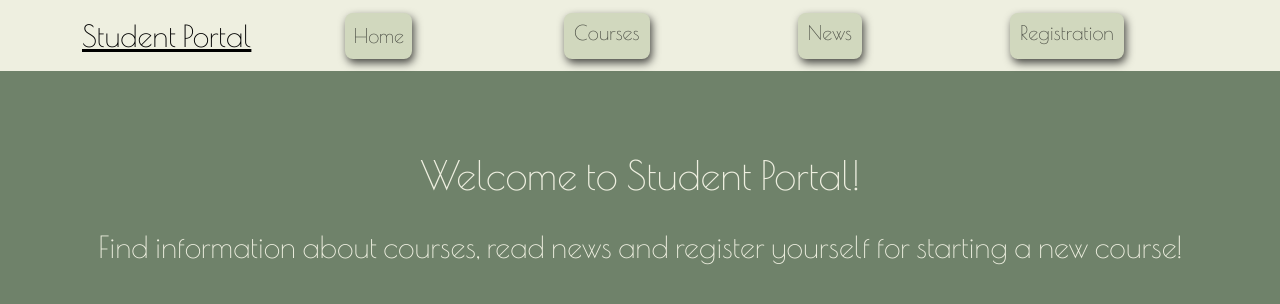
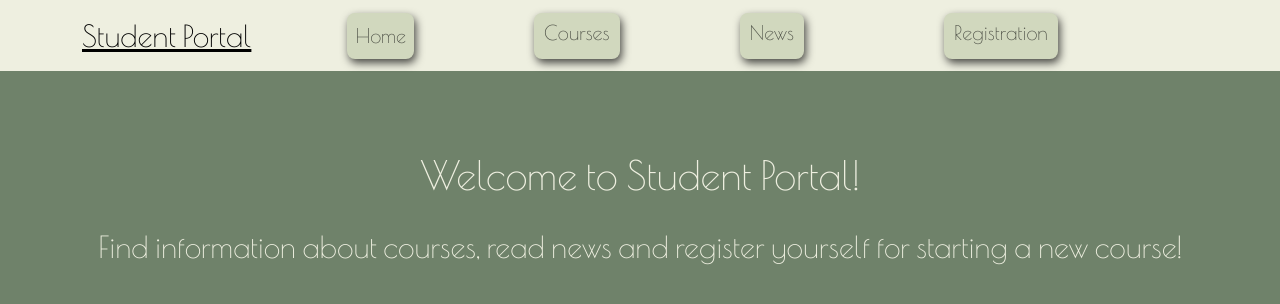
Before and after one commit to idasoderlund/student-portal, a React (Vite) app: page / in a window 1280 px wide. Shown: the top 304 px of the page. Built offline with nearby package versions, Linux system fonts and the light colour scheme; a web font is replaced by a local one.

Commit message:
added margin to links in navbar screens >769px

```diff
--- a/src/App.css
+++ b/src/App.css
@@ -34,7 +34,7 @@
   font-family: "'Poiret One', sans-serif";
   font-size: 20px;
   background-color: #d1d8be;
-  margin: 4px 0;
+  margin: 6px 0;
   border-radius: 8px;
   text-decoration: none;
   color: #fff;
@@ -54,6 +54,11 @@
   .responsiveMenu {
     display: none !important;
   }
+  .nav-large-screens {
+    display: flex !important;
+    justify-content: space-around;
+    align-items: center;
+  }
 }
 
 @media (max-width: 768px) {
@@ -69,6 +74,10 @@
     height: 24px;
   }
 
+  .nav-large-screens {
+    display: none;
+  }
+
   .mobile-menu {
     position: fixed;
     top: 80px;
@@ -78,7 +87,6 @@
     display: flex;
     flex-direction: column;
     background-color: #6f826a;
-    /*box-shadow: 0 4px 8px rgba(0, 0, 0, 0.2);*/
   }
 
   .bar {
@@ -87,5 +95,6 @@
     background-color: #40534c;
     margin: 4px 0;
     transition: 0.4s;
+    margin-left: 137px;
   }
 }
--- a/src/components/Navbar.jsx
+++ b/src/components/Navbar.jsx
@@ -12,7 +12,15 @@ function NavigationBar() {
   };
 
   return (
-    <Navbar className="navbar-container" style={{ backgroundColor: "#EEEFE0" }}>
+    <Navbar
+      className="navbar-container"
+      style={{
+        backgroundColor: "#EEEFE0",
+        /*display: "flex",
+        justifyContent: "space-around",
+        alignItems: "center",*/
+      }}
+    >
       <Container>
         <Navbar.Brand
           style={{
@@ -26,6 +34,7 @@ function NavigationBar() {
         </Navbar.Brand>
 
         <Navbar.Collapse className="desktop-nav">
+          <div className="nav-large-screens">
             <Nav
               className="nav-links-container"
               style={{
@@ -43,10 +52,9 @@ function NavigationBar() {
                   fontSize: "20px",
                   backgroundColor: "#D1D8BE",
                   margin: "4px 8px",
+                  marginLeft: "80px",
+                  marginRight: "60px",
                   borderRadius: "8px",
-                display: "flex",
-                justifyContent: "space-around",
-                alignItems: "center",
                   boxShadow: "2px 4px 8px rgba(0,0,0,0.7)",
                 }}
               >
@@ -62,6 +70,8 @@ function NavigationBar() {
                   fontSize: "20px",
                   backgroundColor: "#D1D8BE",
                   margin: "4px",
+                  marginLeft: "60px",
+                  marginRight: "60px",
                   borderRadius: "8px",
                   padding: "5px 10px",
                   boxShadow: "2px 4px 8px rgba(0,0,0,0.7)",
@@ -79,6 +89,8 @@ function NavigationBar() {
                   fontFamily: "'Poiret One', sans-serif",
                   backgroundColor: "#D1D8BE",
                   margin: "4px",
+                  marginLeft: "60px",
+                  marginRight: "80px",
                   borderRadius: "8px",
                   padding: "5px 10px",
                   boxShadow: "2px 4px 8px rgba(0,0,0,0.7)",
@@ -96,6 +108,8 @@ function NavigationBar() {
                   fontFamily: "'Poiret One', sans-serif",
                   backgroundColor: "#D1D8BE",
                   margin: "4px",
+                  marginLeft: "60px",
+                  marginRight: "0",
                   borderRadius: "8px",
                   padding: "5px 10px",
                   boxShadow: "2px 4px 8px rgba(0,0,0,0.7)",
@@ -104,6 +118,8 @@ function NavigationBar() {
                 Registration
               </Nav.Link>
             </Nav>
+          </div>
+
           <div
             className="responsiveMenu"
             onClick={toggleMobileMenu}
@@ -115,7 +131,6 @@ function NavigationBar() {
             <div className="bar"></div>
             <div className="bar"></div>
           </div>
-
           {isMobileMenuOpen && (
             <div className="mobile-menu">
               <Link
```
Lines whose indentation alone changed are shown as unchanged.
